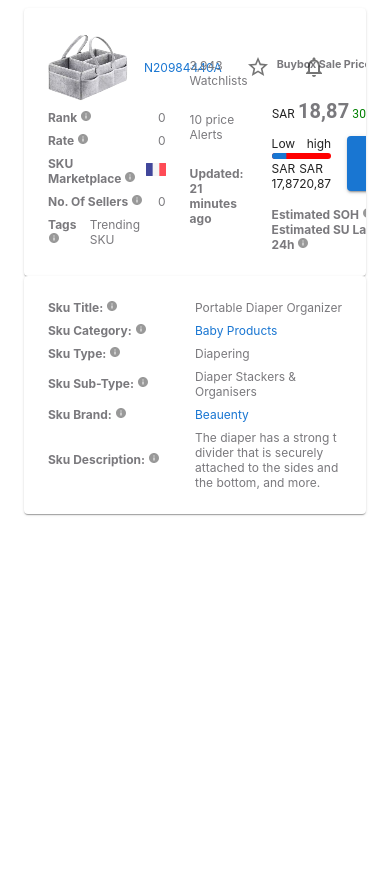
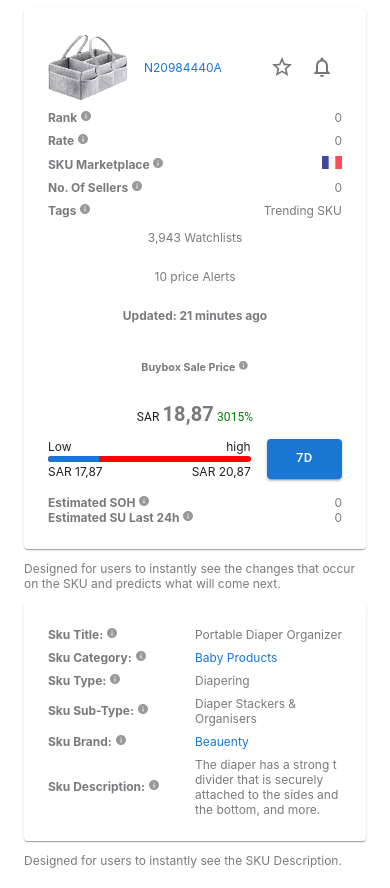
Before and after one commit to checkiamsiam/mui-sku-details-page, a React (Vite) app: page / in a window 390 px wide. Before the commit the page ends 844 px from the top, so only its background shows below. Built offline with nearby package versions, Linux system fonts and the light colour scheme.

Commit message:
responsive

```diff
--- a/src/pages/productDetails.jsx
+++ b/src/pages/productDetails.jsx
@@ -1,4 +1,4 @@
-import { Button, Card, Container, Grid, IconButton, LinearProgress, Link, Tooltip, Typography } from "@mui/material";
+import { Button, Card, Container, Grid, Hidden, IconButton, LinearProgress, Link, Tooltip, Typography } from "@mui/material";
 import { Stack } from "@mui/system";
 import InfoIcon from "@mui/icons-material/Info";
 import StarOutlineIcon from "@mui/icons-material/StarOutline";
@@ -11,10 +11,9 @@ const ProductDetails = () => {
   return (
     <Container maxWidth="xl">
       <Stack direction={{ sm: "column", lg: "row" }} spacing={2}>
-
         <Card sx={{ padding: "1.5rem", width: { sm: "100%", lg: "60%" } }}>
-          <Stack direction="row" spacing={3}>
-            <div style={{ width: "40%" }}>
+          <Stack direction={{ md: "row" }} spacing={3}>
+            <div style={{ width: { xs: "100%", md: "40%" } }}>
               <Stack direction="column" spacing={1} fontSize="12px">
                 <Stack direction="row" spacing={2} alignItems="center" justifyContent="space-between">
                   <Stack direction="row" spacing={2} alignItems="center">
@@ -23,12 +22,14 @@ const ProductDetails = () => {
                       N20984440A
                     </Link>
                   </Stack>
+                  <Stack direction="row">
                     <IconButton>
                       <StarOutlineIcon />
                     </IconButton>
                     <IconButton>
                       <NotificationsNoneIcon />
                     </IconButton>
+                  </Stack>
                 </Stack>
                 <Stack direction="row" justifyContent="space-between" alignItems="center">
                   <span style={{ fontWeight: "bold", color: "#7A797D" }}>
@@ -66,14 +67,14 @@ const ProductDetails = () => {
                 </Stack>
               </Stack>
             </div>
-            <div style={{ width: "30%" }}>
+            <div style={{ width: { xs: "100%", md: "30%" } }}>
               <Stack direction="column" fontSize="12px" justifyContent="center" alignItems="center" spacing={0} color="#7A797D" height="100%">
                 <p>3,943 Watchlists</p>
                 <p>10 price Alerts</p>
                 <p style={{ fontWeight: "bold" }}>Updated: 21 minutes ago</p>
               </Stack>
             </div>
-            <div style={{ width: "40%" }}>
+            <div style={{ width: { xs: "100%", md: "40%" } }}>
               <h6 style={{ fontWeight: "bold", color: "#7A797D", textAlign: "center" }}>
                 Buybox Sale Price <InfoIcon htmlColor="#999999" fontSize="3px" />
               </h6>
@@ -115,9 +116,12 @@ const ProductDetails = () => {
             </div>
           </Stack>
         </Card>
-        {/* <p style={{ fontSize: "12px", color: "#7A797D" }}>
+
+        <Hidden only={["lg", "xl"]}>
+          <p style={{ fontSize: "12px", color: "#7A797D" }}>
             Designed for users to instantly see the changes that occur on the SKU and predicts what will come next.
-          </p> */}
+          </p>
+        </Hidden>
 
         <Card sx={{ padding: "1.5rem", width: { sm: "100%", lg: "40%" } }}>
           <Stack direction="column" spacing={1} fontSize="12px">
@@ -170,8 +174,23 @@ const ProductDetails = () => {
             </Stack>
           </Stack>
         </Card>
-        {/* <p style={{ fontSize: "12px", color: "#7A797D" }}>Designed for users to instantly see the SKU Description.</p> */}
+        <Hidden only={["lg", "xl"]}>
+          <p style={{ fontSize: "12px", color: "#7A797D" }}>Designed for users to instantly see the SKU Description.</p>
+        </Hidden>
       </Stack>
+
+      <Hidden only={["xs", "sm", "md"]}>
+        <Stack direction={{ sm: "column", lg: "row" }} spacing={2} hidden={{ sm: "false", lg: "true" }}>
+          <div style={{ width: "60%" }}>
+            <p style={{ fontSize: "12px", color: "#7A797D" }}>
+              Designed for users to instantly see the changes that occur on the SKU and predicts what will come next.
+            </p>
+          </div>
+          <div style={{ width: "40%" }}>
+            <p style={{ fontSize: "12px", color: "#7A797D" }}>Designed for users to instantly see the SKU Description.</p>
+          </div>
+        </Stack>
+      </Hidden>
     </Container>
   );
 };
```
Lines whose indentation alone changed are shown as unchanged.
